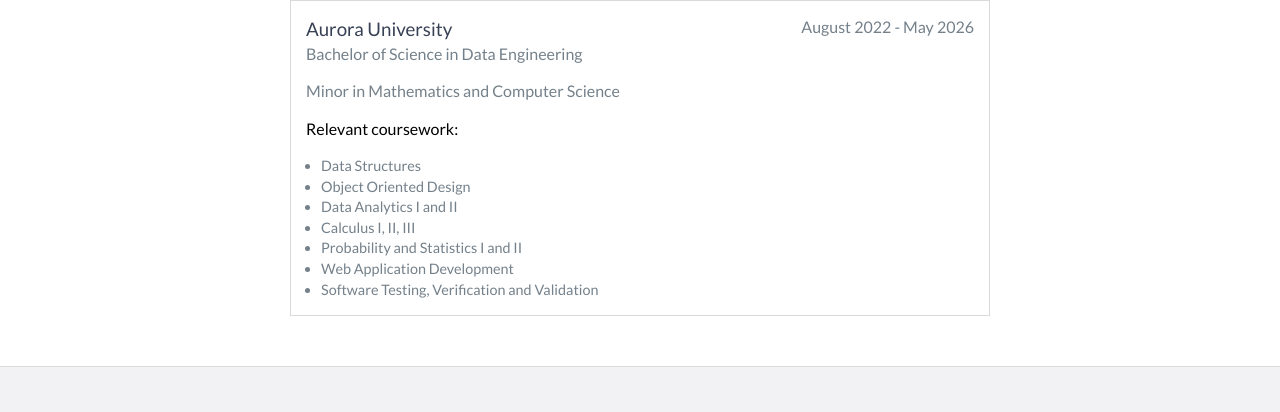
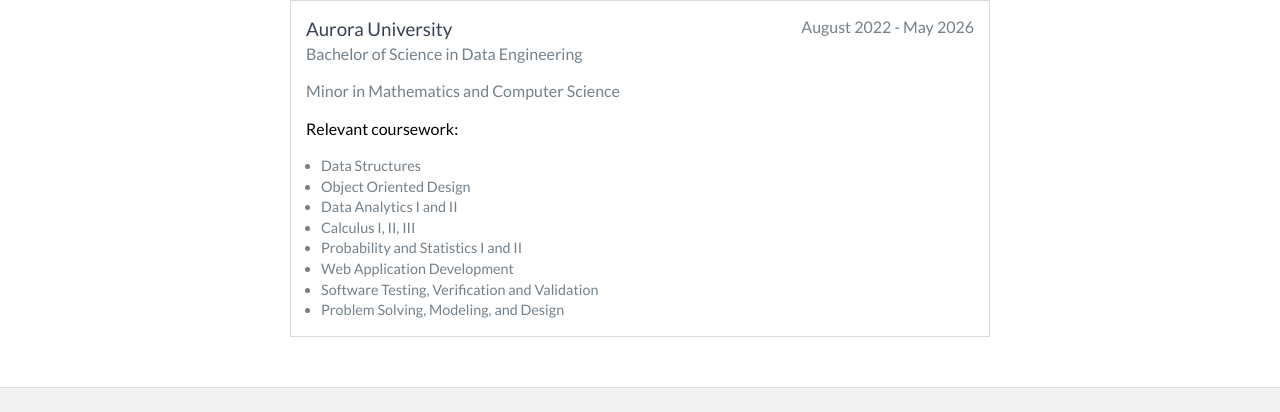
Before and after one commit to dschober02/dschober02.io, a website: page index.html in a window 1280 px wide. Shown: the part 2884-3296 px from the top of the page. Drawn offline with nearby package versions, Linux system fonts and the light colour scheme.

Commit message:
Courses Update

```diff
--- a/index.html
+++ b/index.html
@@ -184,6 +184,7 @@
                 <li>Probability and Statistics I and II</li>
                 <li>Web Application Development</li>
                 <li>Software Testing, Verification and Validation</li>
+                <li>Problem Solving, Modeling, and Design</li>
             </ul>
         </div>
         <!-- End .education-block -->
```
